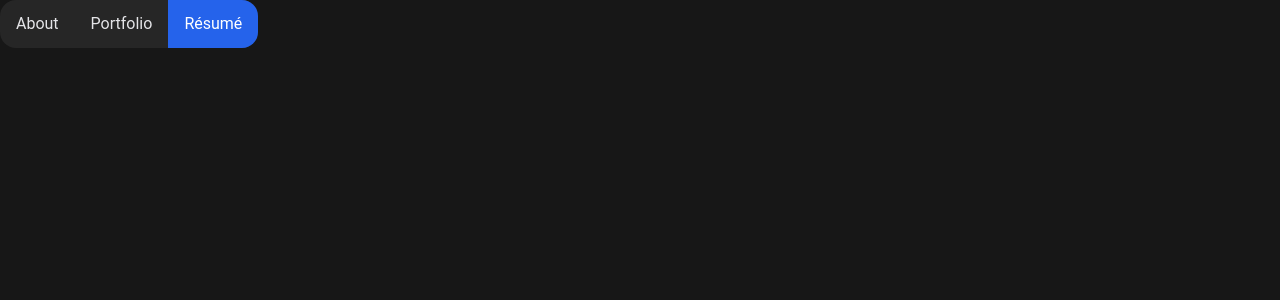
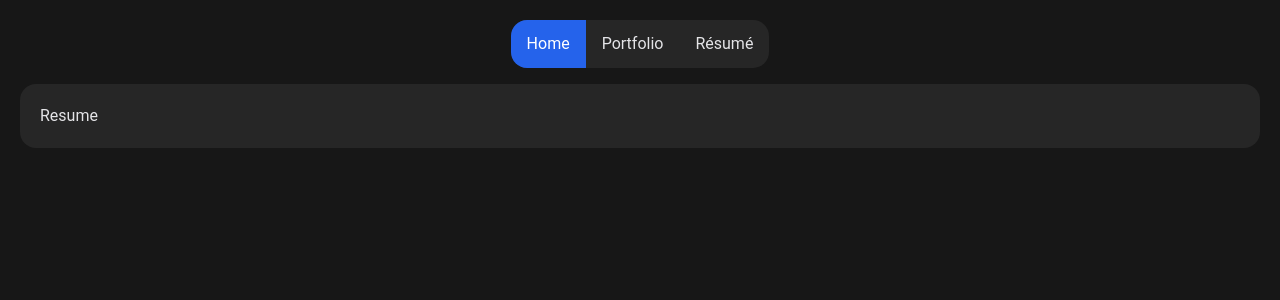
Before and after one commit to njs-guy/njshockey-resume, a React (Vite) app: page /resume in a window 1280 px wide. Shown: the top 300 px of the page. Built offline with nearby package versions, Linux system fonts and the light colour scheme.

Commit message:
Better page routing

```diff
--- a/src/App.tsx
+++ b/src/App.tsx
@@ -1,20 +1,23 @@
-import { useState } from 'react';
-// import { Link } from 'react-router-dom';
-
+// import { useState } from 'react';
+import { BrowserRouter, Route, Routes } from 'react-router-dom';
+import Home from './components/Home';
 import NavBar from './components/NavBar';
-import Panel from './components/Panel';
+import Portfolio from './routes/Portfolio';
+import Resume from './routes/Resume';
 
 function App() {
   return (
-    <div className="App m-5">
-      <div className="flex flex-col space-y-4">
-          <NavBar active={0} />
-          <Panel text="
-          Lorem ipsum dolor sit amet, consectetur adipiscing elit. Nunc non enim lacus. Morbi at vestibulum odio. Ut scelerisque magna sed mauris feugiat, et ornare sapien mollis. Nunc a tellus in odio tempus rhoncus. Curabitur sed neque quis orci facilisis condimentum et sed magna. Phasellus posuere tempus imperdiet. Nulla facilisi.
-          " />
-          <button type="button" className="btn btn-primary">Wow</button>
+    <main>
+      <div className="App m-5 flex flex-col space-y-4">
+      <NavBar active={0} />
+      <Routes>
+        <Route path="/" element={<Home />} />
+        <Route path="/portfolio" element={<Portfolio />} />
+        <Route path="/resume" element={<Resume />} />
+        {/* <Route component={404} /> */}
+      </Routes>
       </div>
-    </div>
+    </main>
   )
 }
 
--- /dev/null
+++ b/src/components/Home.tsx
@@ -0,0 +1,15 @@
+import NavBar from './NavBar';
+import Panel from './Panel';
+
+const Home = () => {
+    return (
+        <div className="flex flex-col space-y-4">
+            <Panel text="
+            Lorem ipsum dolor sit amet, consectetur adipiscing elit. Nunc non enim lacus. Morbi at vestibulum odio. Ut scelerisque magna sed mauris feugiat, et ornare sapien mollis. Nunc a tellus in odio tempus rhoncus. Curabitur sed neque quis orci facilisis condimentum et sed magna. Phasellus posuere tempus imperdiet. Nulla facilisi.
+            " />
+            <button type="button" className="btn btn-primary">Wow</button>
+        </div>
+    )
+}
+
+export default Home;
--- a/src/components/NavBar.tsx
+++ b/src/components/NavBar.tsx
@@ -9,7 +9,7 @@ const NavBar = ({active}: NavBarProps) => {
         <ul className="menu menu-horizontal bg-base-200 rounded-box grow-0 object-center self-center">
             <li>
                 <Link to="/" className={active === 0 ? 'active': ''}>
-                    About
+                    Home
                 </Link>
             </li>
             <li>
--- a/src/main.tsx
+++ b/src/main.tsx
@@ -1,7 +1,7 @@
 import React from 'react';
 import { render } from 'react-dom';
 import ReactDOM from 'react-dom/client';
-import { BrowserRouter, Routes, Route } from 'react-router-dom';
+import { BrowserRouter, Routes } from 'react-router-dom';
 import App from './App';
 import Portfolio from "./routes/Portfolio";
 import Resume from "./routes/Resume";
@@ -11,11 +11,7 @@ const rootElement = document.getElementById("root");
 // Change from render
 render(
   <BrowserRouter>
-    <Routes>
-      <Route path="/" element={<App />} />
-      <Route path="/portfolio" element={<Portfolio />} />
-      <Route path="/resume" element={<Resume />} />
-    </Routes>
+    <App />
   </BrowserRouter>,
   rootElement
 );
--- a/src/routes/Portfolio.tsx
+++ b/src/routes/Portfolio.tsx
@@ -1,8 +1,11 @@
 import NavBar from '../components/NavBar';
+import Panel from '../components/Panel';
 
 const Portfolio = () => {
     return (
-        <NavBar active={1} />
+        <div className="flex flex-col space-y-4">
+            <Panel text="Portfolio" />
+        </div>
     )
 }
 
--- a/src/routes/Resume.tsx
+++ b/src/routes/Resume.tsx
@@ -1,8 +1,11 @@
 import NavBar from '../components/NavBar';
+import Panel from '../components/Panel';
 
 const Resume = () => {
     return (
-        <NavBar active={2} />
+        <div className="flex flex-col space-y-4">
+            <Panel text="Resume" />
+        </div>
     )
 }
 
```
